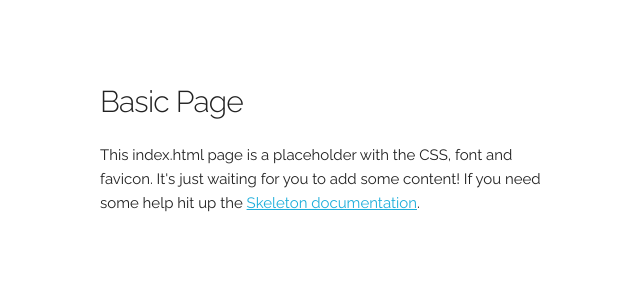
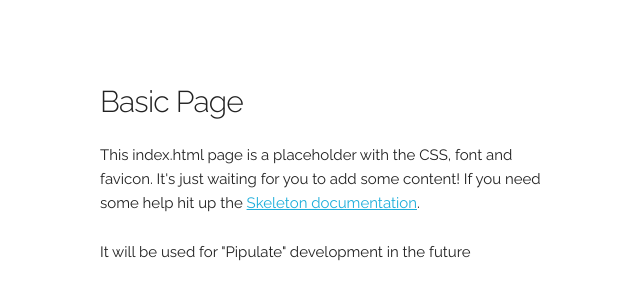
Before and after one commit to whofman/archpi, a plain HTML site: page index.html in a window 1280 px wide. Shown: the part 158-458 px from the top of the page, without its empty margins (60-700 px from the left). Drawn offline with Linux system fonts and the light colour scheme.

Commit message:
Added title to index page

```diff
--- a/index.html
+++ b/index.html
@@ -5,7 +5,7 @@
   <!-- Basic Page Needs
   –––––––––––––––––––––––––––––––––––––––––––––––––– -->
   <meta charset="utf-8">
-  <title>Your page title here :)</title>
+  <title>Home Page Dev</title>
   <meta name="description" content="">
   <meta name="author" content="">
 
@@ -36,6 +36,7 @@
       <div class="one-half column" style="margin-top: 25%">
         <h4>Basic Page</h4>
         <p>This index.html page is a placeholder with the CSS, font and favicon. It's just waiting for you to add some content! If you need some help hit up the <a href="http://www.getskeleton.com">Skeleton documentation</a>.</p>
+        <p>It will be used for "Pipulate" development in the future</p>
       </div>
     </div>
   </div>
```
